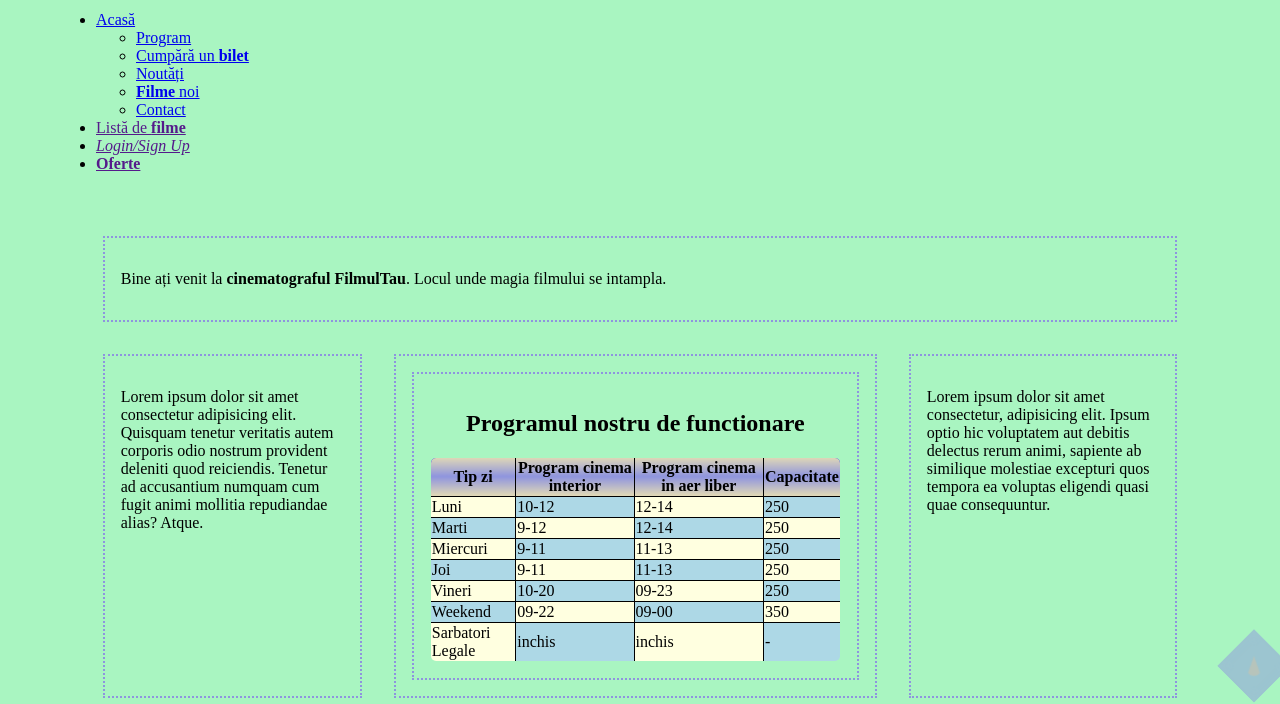
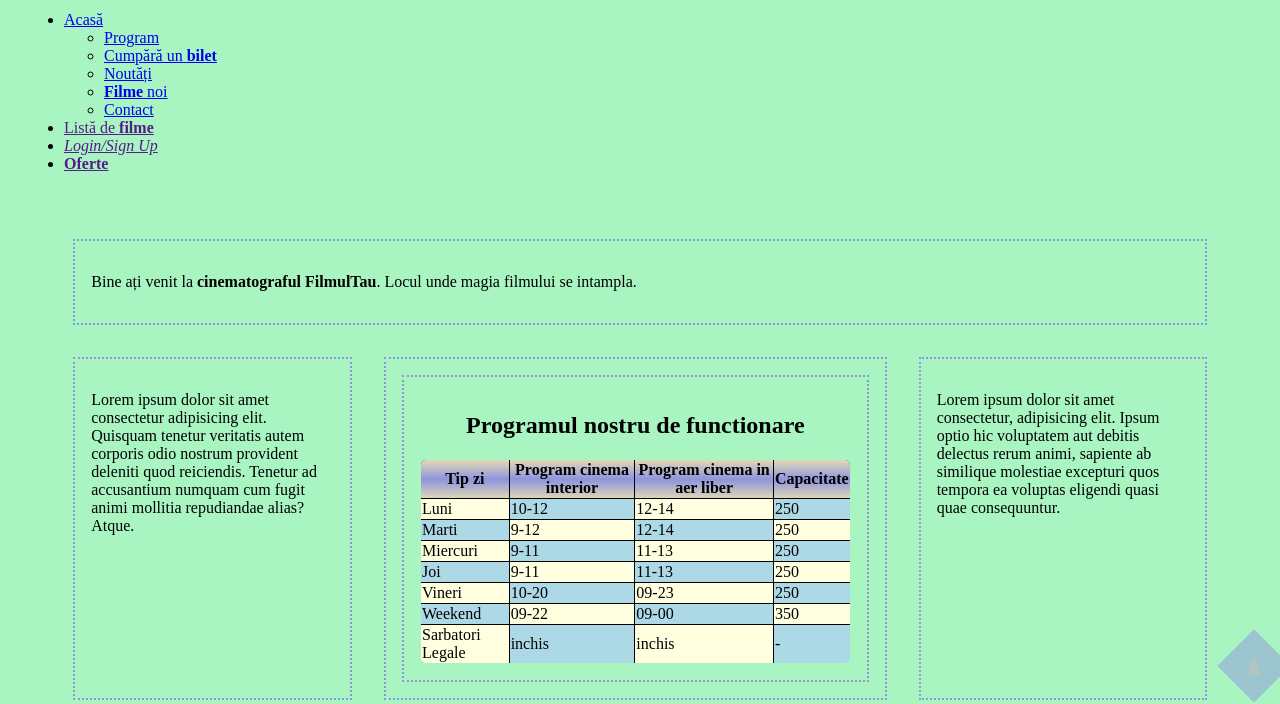
Before and after one commit to IonutAnghelina/FilmulTau.ro, a plain HTML site: page index.html in a window 1280 px wide. Shown: the part 108-812 px from the top of the page. Drawn offline with Linux system fonts and the light colour scheme.

Commit message:
Add files via upload

```diff
--- a/index-1200.css
+++ b/index-1200.css
@@ -21,10 +21,7 @@ main{
     grid-gap:2rem;
 }
 
-table
-{
-    overflow-x: auto;
-}
+
 
 p.intro{
     text-align: left;
@@ -56,3 +53,9 @@ iframe{
 #container-video{
     display: none;
 }
+
+#tabel
+{
+    overflow-x: auto;
+    max-width: 10em;
+}
--- a/index-500.css
+++ b/index-500.css
@@ -22,3 +22,9 @@ section{
     text-decoration:none;
     width:75px;
 }
+
+#tabel
+{
+    overflow-x: auto;
+    max-width: 10em;
+}
--- a/index.css
+++ b/index.css
@@ -12,13 +12,10 @@ html {
 }
 
 body {
-    --culoare-mov: #C886FF;
-    --culoare-roz-inchis: rgb(229, 173, 198);
-    --culoare-roz-inchis-t: rgb(229, 173, 198, 0.5);
-    --cl-marcare: rgb(255, 219, 235);
+
     margin-top: 0;
     margin-bottom: 0;
-    --body-padding: 3rem;
+    --body-padding: 1rem;
     --padding-intern: 4%;
     /*am adaugat doua imagini de background separandu-le cu virgula*/
     background: var(--color3);
@@ -329,3 +326,8 @@ table tr  td:first-child
     border-radius:6px;
     overflow:hidden;
 }**/
+
+#tabel
+{
+    overflow-x: auto;
+}
--- a/index.html
+++ b/index.html
@@ -97,6 +97,7 @@
 			<section id="g2">
 				<section id="orar">
 					<h2>Programul nostru de functionare</h2>
+					<div id="tabel">
 					<table id="tab-orar">
 						<thead>
 
@@ -168,6 +169,7 @@
 							</tr>
 						</tbody>
 					</table>
+					</div>
 				</section>
 			</section>
 
```
